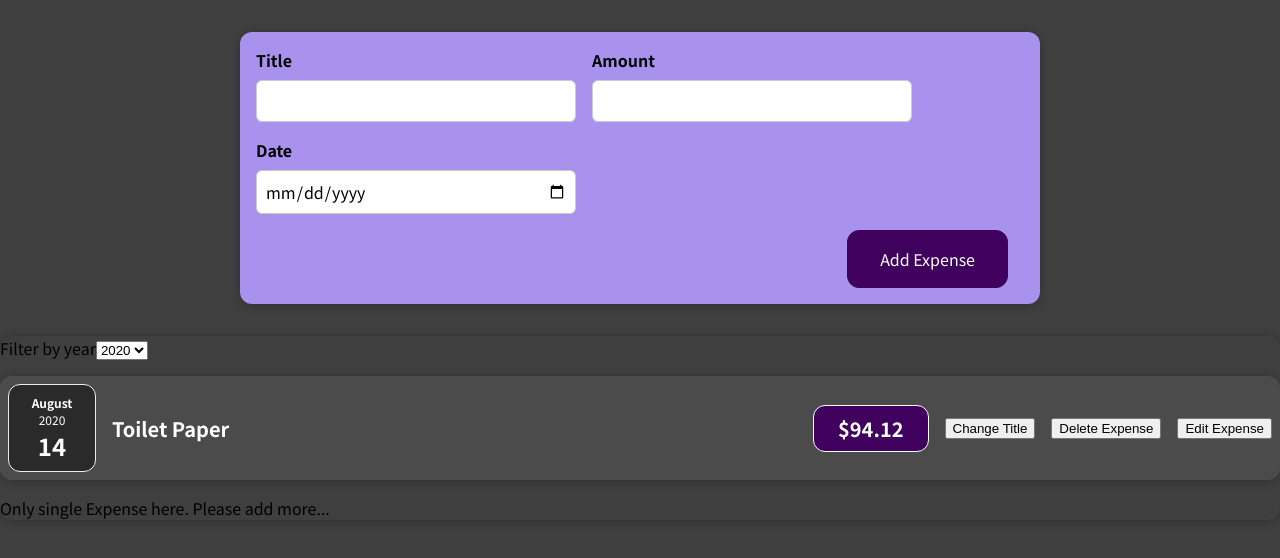
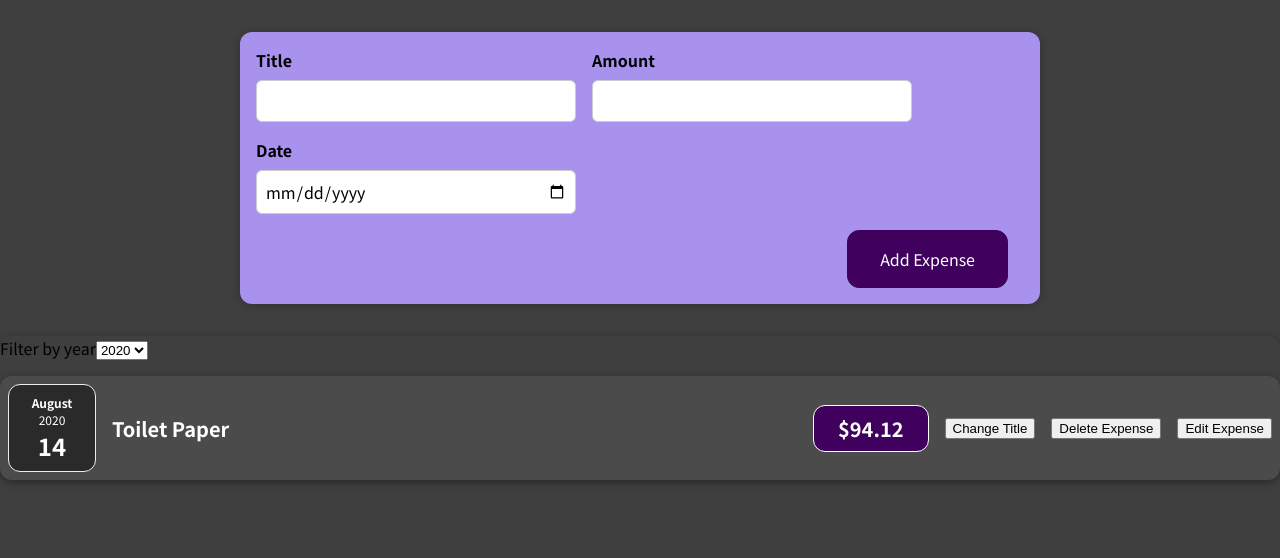
Before and after one commit to syeef-test/react_complete_guide, a React (Create React App) app: page / in a window 1280 px wide. Shown: the top 558 px of the page. Built offline with nearby package versions, Linux system fonts and the light colour scheme.

Commit message:
adding conditional return statements

```diff
--- a/src/components/Expenses/Expense.js
+++ b/src/components/Expenses/Expense.js
@@ -2,6 +2,8 @@
 import ExpenseItem from "./ExpenseItem";
 import Card from "../UI/Card";
 import ExpensesFilter from "./ExpensesFilter";
+import ExpensesList from "./ExpensesList";
+import "./ExpensesList.css";
 
 const Expense = (props) => {
   const [filteredYear, setFilteredYear] = useState("2020");
@@ -14,36 +16,13 @@
     return expense.date.getFullYear().toString() === filteredYear;
   });
 
-  let expensesContent = <p>No expenses found.</p>;
-
-  if (filteredExpenses.length > 0) {
-    expensesContent = filteredExpenses.map((expense) => (
-      <ExpenseItem
-        key={expense.id}
-        title={expense.title}
-        amount={expense.amount}
-        date={expense.date}
-        location={expense.LocationOfExpenditure}
-      />
-    ));
-
-    if (filteredExpenses.length === 1) {
-      expensesContent = (
-        <div>
-          {expensesContent}
-          <p>Only single Expense here. Please add more...</p>
-        </div>
-      );
-    }
-  }
-
   return (
     <Card className="expenses">
       <ExpensesFilter
         selected={filteredYear}
         onChangeFilter={filterChangeHandler}
       />
-      {expensesContent}
+      <ExpensesList items={filteredExpenses} />
     </Card>
   );
 };
--- a/src/components/Expenses/ExpenseItem.js
+++ b/src/components/Expenses/ExpenseItem.js
@@ -21,6 +21,7 @@
   };
 
   return (
+    <li>
       <Card className="expense-item">
         <ExpenseDate date={props.date} />
         <div className="expense-item__description">
@@ -32,6 +33,7 @@
           <button onClick={editExpense}>Edit Expense</button>
         </div>
       </Card>
+    </li>
   );
 };
 
--- /dev/null
+++ b/src/components/Expenses/ExpensesList.css
@@ -0,0 +1,9 @@
+.expenses-list {
+    list-style: none;
+    padding: 0;
+}
+
+.expenses-list__fallback {
+    color: white;
+    text-align: center;
+}
--- /dev/null
+++ b/src/components/Expenses/ExpensesList.js
@@ -0,0 +1,34 @@
+import React from "react";
+import ExpenseItem from "./ExpenseItem";
+import "./ExpensesList.css";
+const ExpensesList = (props) => {
+  if (props.items.length === 0) {
+    return <h2 className="expenses-list__fallback">Found no expenses.</h2>;
+  }
+
+  //     if (fprops.items.length === 1) {
+  //       expensesContent = (
+  //         <div>
+  //           {expensesContent}
+  //           <p>Only single Expense here. Please add more...</p>
+  //         </div>
+  //       );
+  //     }
+  //   }
+
+  return (
+    <ul className="expenses-list">
+      {props.items.map((expense) => (
+        <ExpenseItem
+          key={expense.id}
+          title={expense.title}
+          amount={expense.amount}
+          date={expense.date}
+          location={expense.LocationOfExpenditure}
+        />
+      ))}
+    </ul>
+  );
+};
+
+export default ExpensesList;
```
Lines whose indentation alone changed are shown as unchanged.
